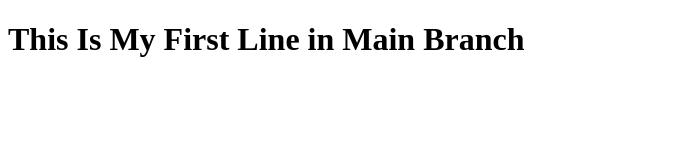
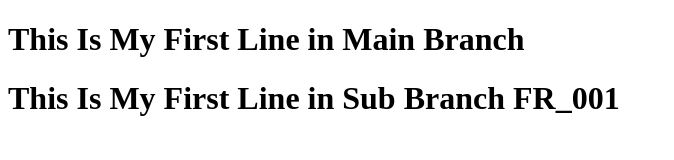
Before and after one commit to satishwankhede/First_Repo, a plain HTML site: page index.html in a window 1280 px wide. Shown: the whole page, without its empty margins (0-674 px from the left). Drawn offline with Linux system fonts and the light colour scheme.

Commit message:
This is Sub branch First Commit

```diff
--- a/index.html
+++ b/index.html
@@ -7,5 +7,7 @@
 </head>
 <body>
     <h1>This Is My First Line in Main Branch</h1>
+    <h1>This Is My First Line in Sub Branch FR_001</h1>
+
 </body>
 </html>
```
